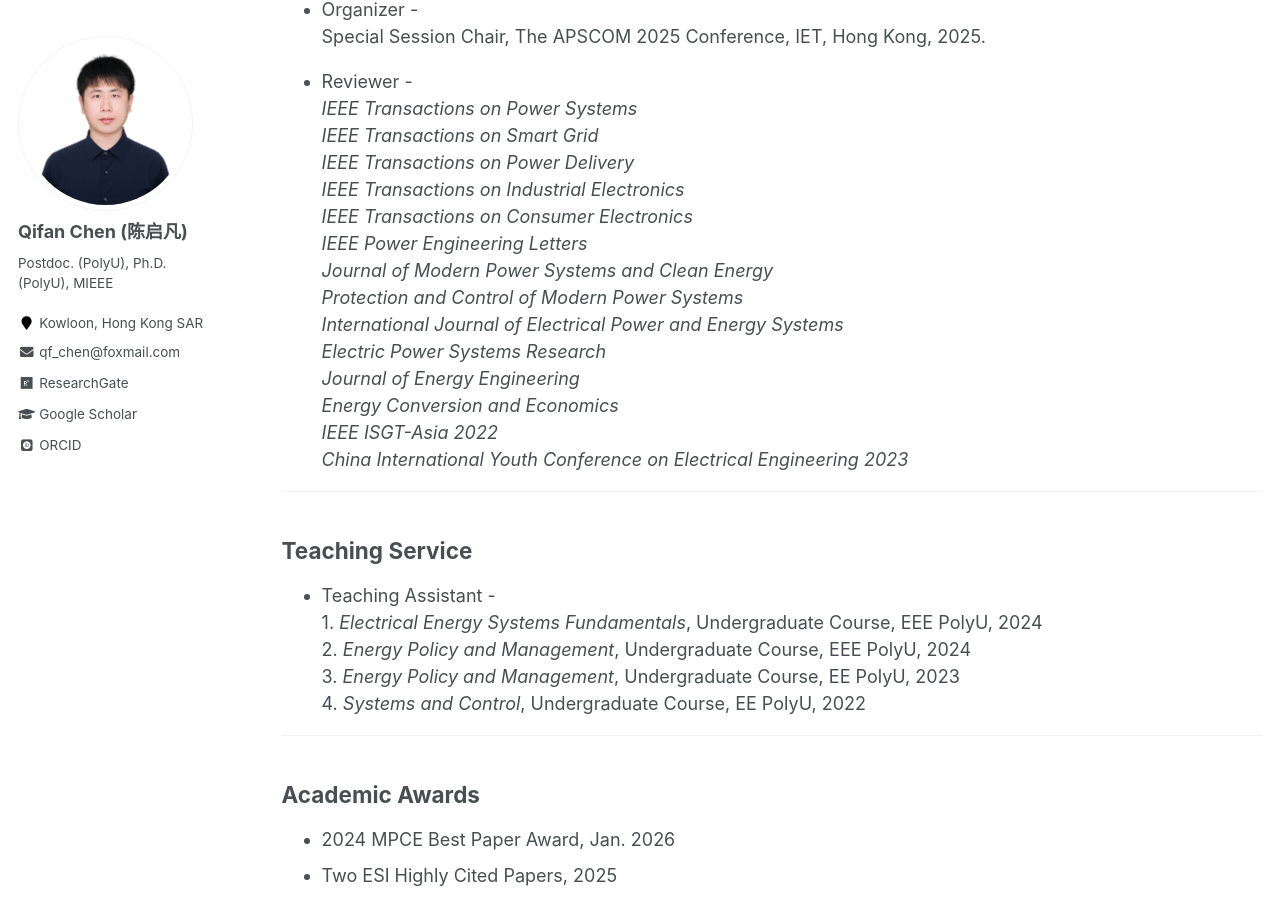
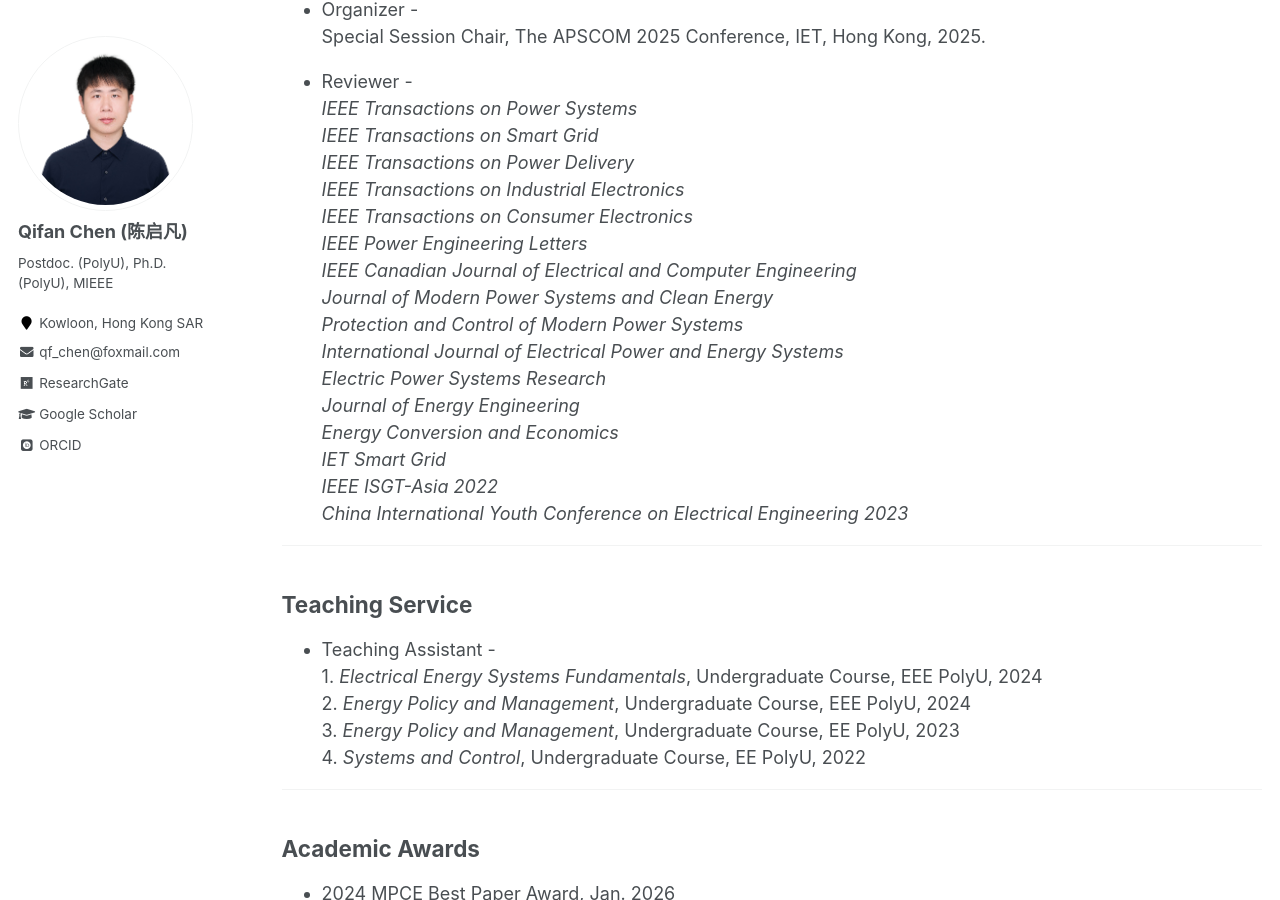
Before and after one commit to ChQf/ChQf.github.io, a Jekyll site: the page built from _pages/biography.md, in a window 1280 px wide and 900 px high, scrolled down 800 px. Built offline with Jekyll 4.4.1, drawn with Linux system fonts in a browser that asks for light colours; some web fonts are replaced.

Commit message:
Update biography.md

```diff
--- a/_pages/biography.md
+++ b/_pages/biography.md
@@ -38,12 +38,14 @@ redirect_from:
 <br>*IEEE Transactions on Industrial Electronics*
 <br>*IEEE Transactions on Consumer Electronics*
 <br>*IEEE Power Engineering Letters*
+<br>*IEEE Canadian Journal of Electrical and Computer Engineering*
 <br>*Journal of Modern Power Systems and Clean Energy*
 <br>*Protection and Control of Modern Power Systems*
 <br>*International Journal of Electrical Power and Energy Systems*
 <br>*Electric Power Systems Research*
 <br>*Journal of Energy Engineering*
 <br>*Energy Conversion and Economics*
+<br>*IET Smart Grid*
 <br>*IEEE ISGT-Asia 2022*
 <br>*China International Youth Conference on Electrical Engineering 2023*
 {: .text-justify}
```
